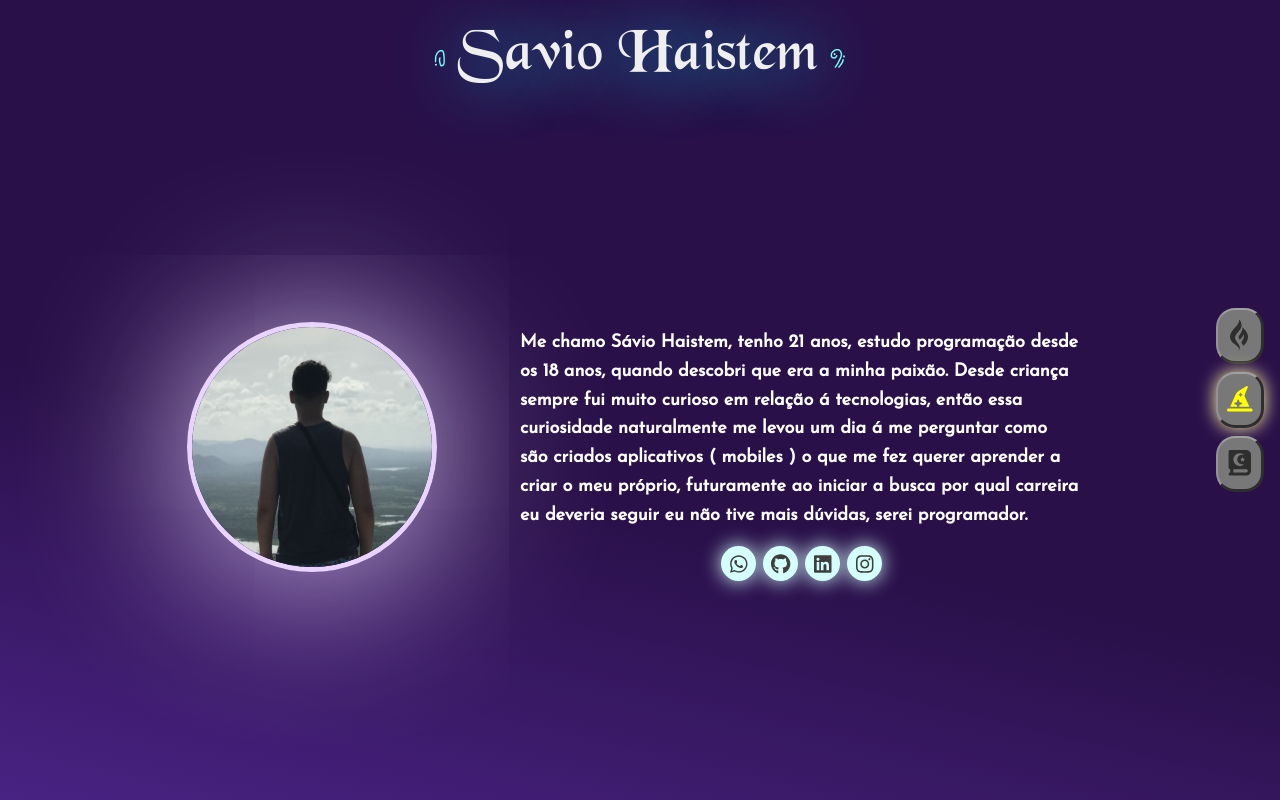
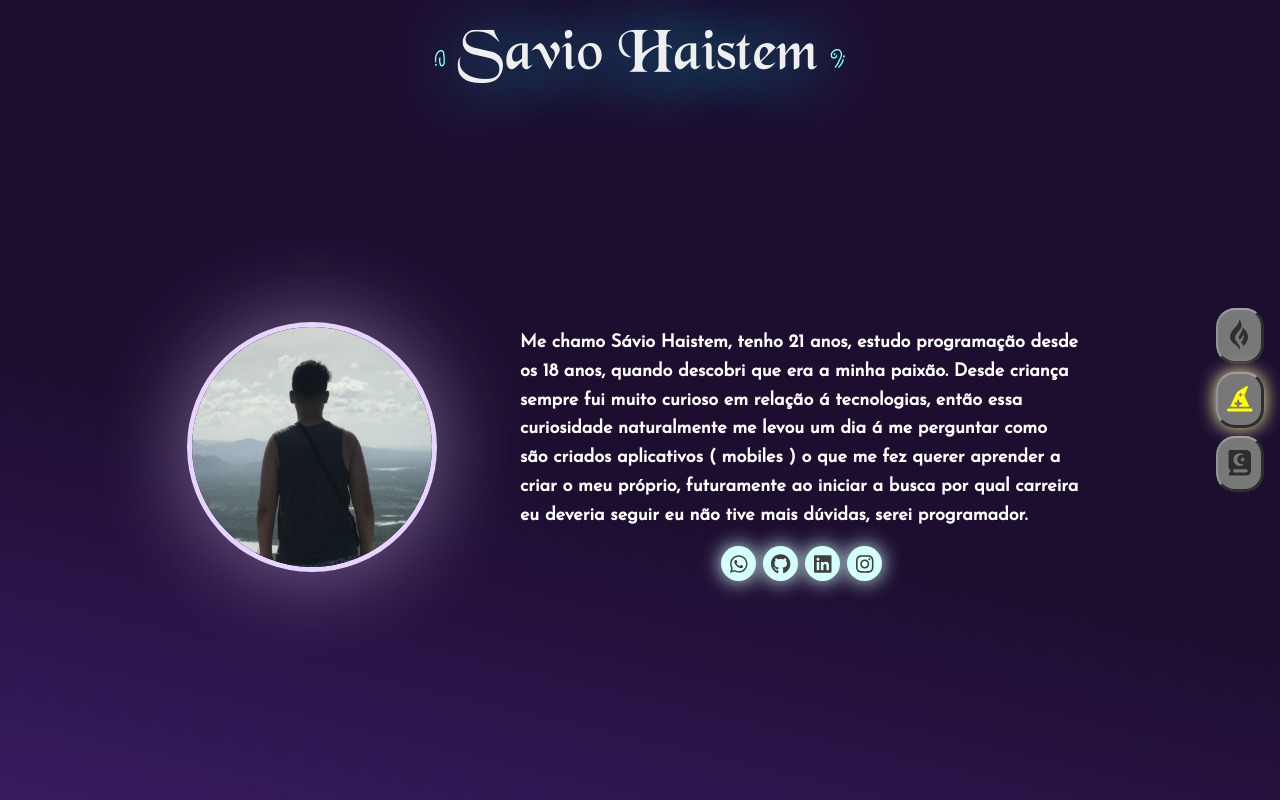
Before and after one commit to SavioHaistem/Portifolio, a Vue app: page / in a window 1280 px wide. Both pictures are taken after a click on the button 1240 px from the left and 400 px from the top of the page. Built offline with nearby package versions, Linux system fonts and the light colour scheme.

Commit message:
new background color

```diff
--- a/public/main.css
+++ b/public/main.css
@@ -18,7 +18,7 @@ body {
    overflow: hidden;
    margin: 0 !important;
    padding: 0 !important;
-   background: linear-gradient(13deg,#592ca0 -20%, #291049 40%);
+   background: linear-gradient(13deg,#432179 -20%, #1d0e30 40%);
    background-repeat: no-repeat;
    background-size: contain;
    color: white;
--- a/src/About.vue
+++ b/src/About.vue
@@ -5,7 +5,7 @@ import headBar from './components/headBar.vue'
 import { library } from '@fortawesome/fontawesome-svg-core'
 import { FontAwesomeIcon } from '@fortawesome/vue-fontawesome'
 import { faWhatsapp, faGithub, faLinkedin, faInstagram } from '@fortawesome/free-brands-svg-icons'
-library.add(faWhatsapp, faGithub, faLinkedin, faInstagram);
+library.add(faWhatsapp, faGithub, faLinkedin, faInstagram)
 
 export default {
   name: 'aboutPage',
@@ -32,16 +32,16 @@ export default {
         </h5>
         <ul class="link-list">
           <a href="https://wa.me/5584999918236?text=Oi%20Sávio" class="link-item">
-            <font-awesome-icon :icon="['fab','fa-whatsapp']" class="link-icon whatsap" />
+            <font-awesome-icon :icon="['fab', 'fa-whatsapp']" class="link-icon whatsap" />
           </a>
           <a href="https://github.com/SavioHaistem" class="link-item">
-            <font-awesome-icon :icon="['fab','fa-github']" class="link-icon whatsap" />
+            <font-awesome-icon :icon="['fab', 'fa-github']" class="link-icon whatsap" />
           </a>
           <a href="https://www.linkedin.com/in/saviohaistem/" class="link-item">
-            <font-awesome-icon :icon="['fab','fa-linkedin']" class="link-icon whatsap" />
+            <font-awesome-icon :icon="['fab', 'fa-linkedin']" class="link-icon whatsap" />
           </a>
           <a href="https://www.instagram.com/saviohaistem/" class="link-item">
-            <font-awesome-icon :icon="['fab','fa-instagram']" class="link-icon whatsap" />
+            <font-awesome-icon :icon="['fab', 'fa-instagram']" class="link-icon whatsap" />
           </a>
         </ul>
       </div>
@@ -104,7 +104,7 @@ section.about > main.main-about > div.photo > img.my-photo {
   height: 15rem;
   border-radius: 8rem;
   border: 5px solid rgb(232, 212, 255);
-  box-shadow: 0px 0px 440px 0px rgb(232, 212, 255);
+  box-shadow: 0px 0px 240px 0px rgba(232, 212, 255, 0.678);
   animation: boxlight 10s infinite steps(80);
 }
 
@@ -118,8 +118,13 @@ section.about > main.main-about > div > h5.description {
   margin: 0px;
 }
 @keyframes boxlight {
-  from, to { box-shadow: 1px 2px 130px rgb(232, 212, 255); }
-  50% { box-shadow: 1px 2px 200px rgb(232, 212, 255);}
+  from,
+  to {
+    box-shadow: 0px 0px 80px 0px rgba(232, 212, 255, 0.418);
+  }
+  50% {
+    box-shadow: 0px 0px 100px 0px rgba(232, 212, 255, 0.5);
+  }
 }
 
 @media screen and (max-width: 1150px) {
--- a/src/Projects.vue
+++ b/src/Projects.vue
@@ -101,6 +101,7 @@ ul.projects-list > a.project-item > div.project-info {
 }
 ul.projects-list > a.project-item > div.project-info > p.project-description {
   color: white;
+  text-decoration: none;
   overflow: auto;
   height: 6rem;
 }
```
